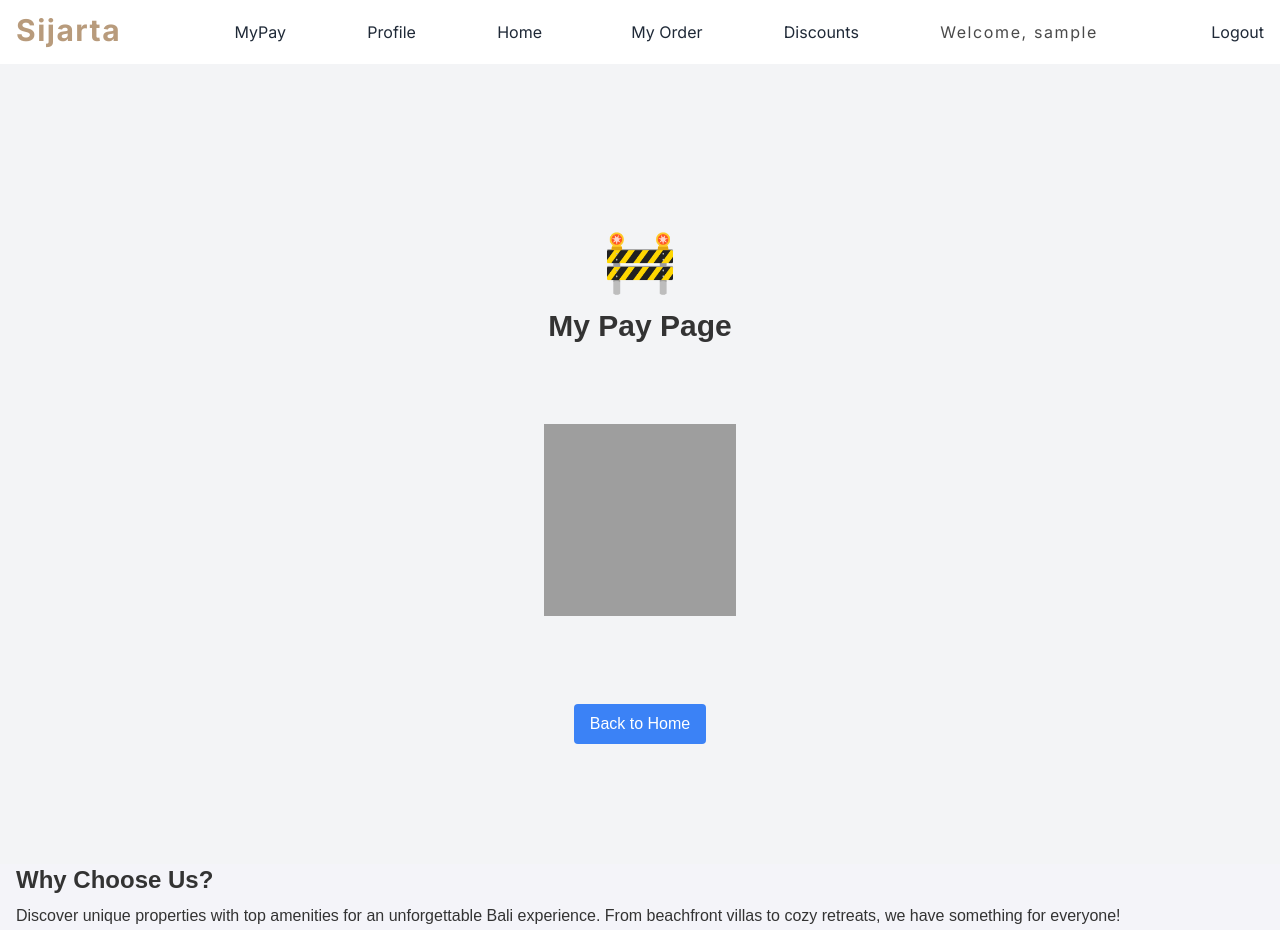
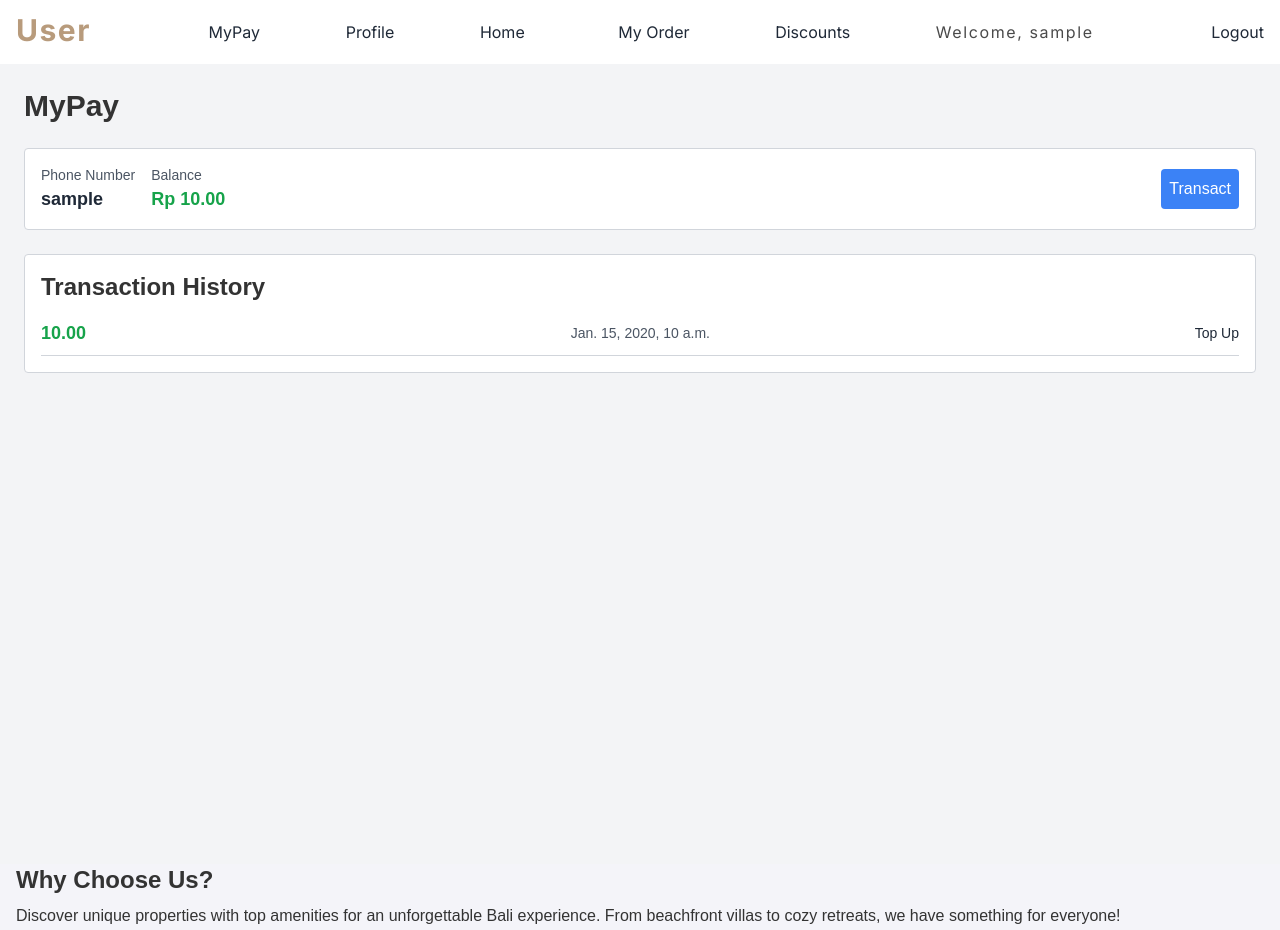
Before and after one commit to sugonamu/sijarta, a Django app: page /mypay/ in a window 1280 px wide. Shown: the top 930 px of the page. Run offline with Django 5.2, Linux system fonts and the light colour scheme; a user stored in the database is signed in; tables that the repository leaves empty hold one stand-in row (values such as "Sample post"); some libraries are stand-ins or nearby versions; grey boxes are pictures that could not be loaded.

Commit message:
a bunch added, a bunch changed, point is, red part works, kinda

```diff
--- a/main/templates/mypay.html
+++ b/main/templates/mypay.html
@@ -1,31 +1,53 @@
 {% extends 'base.html' %}
 
-{% block title %}Application Info{% endblock title %}
+{% block title %}MyPay{% endblock title %}
 
 {% block content %}
 {% include 'navbar.html' %}
-{% load static %}
 
-<div class="message-box flex flex-col items-center p-6 bg-gray-100 min-h-screen">
-    <br>
-    <br>
-    <br>
-    <br>
-    <br>
-    <br>
-    <div class="icon text-6xl mb-4">🚧</div>
-    <h1 class="text-3xl font-bold mb-2">My Pay Page</h1>
-    <br>
-    <br>
-    <br>
-    <img src="{% static 'image/pensive.gif' %}" alt="We're Really Sorry" class="w-48 h-48 mb-4"/>
-    <br>
-    <br>
-    <br>
-    <a href="{% url 'main:home' %}">
-        <button class="bg-blue-500 text-white py-2 px-4 rounded hover:bg-blue-600 transition duration-200">Back to Home</button>
-    </a>
-    <br>
+<div class="container mx-auto p-6 bg-gray-100 min-h-screen">
+    <h1 class="text-3xl font-bold mb-6">MyPay</h1>
+
+    <!-- Top Section -->
+    <div class="flex justify-between items-center border border-gray-300 p-4 rounded bg-white mb-6">
+        <div class="flex items-center space-x-4">
+            <div>
+                <label class="block text-sm font-medium text-gray-600">Phone Number</label>
+                <p class="text-lg font-bold text-gray-800">{{ user.username }}</p>
+            </div>
+            <div>
+                <label class="block text-sm font-medium text-gray-600">Balance</label>
+                <p class="text-lg font-bold text-green-600">Rp {{ balance }}</p>
+            </div>
+        </div>
+        <!-- Transact Button: Link to MyPay Transactions -->
+        <a href="{% url 'main:mypay_transactions' %}" class="p-2 bg-blue-500 text-white rounded hover:bg-blue-600">Transact</a>
+    </div>
+
+    <!-- Transaction History Section -->
+    <div class="border border-gray-300 rounded bg-white p-4">
+        <h2 class="text-2xl font-semibold mb-4">Transaction History</h2>
+        {% if transactions %}
+            <div class="space-y-4">
+                {% for transaction in transactions %}
+                <div class="flex justify-between items-center border-b border-gray-300 pb-2">
+                    <div>
+                        <p class="text-lg font-bold {% if transaction.amount < 0 %}text-red-600{% else %}text-green-600{% endif %}">
+                            {{ transaction.amount|floatformat:2 }}
+                        </p>
+                    </div>
+                    <div>
+                        <p class="text-sm text-gray-600">{{ transaction.timestamp }}</p>
+                    </div>
+                    <div>
+                        <p class="text-sm font-medium text-gray-800">{{ transaction.get_transaction_type_display }}</p>
+                    </div>
+                </div>
+                {% endfor %}
+            </div>
+        {% else %}
+            <p class="text-gray-600">No transactions found.</p>
+        {% endif %}
+    </div>
 </div>
-
 {% endblock content %}
--- a/main/urls.py
+++ b/main/urls.py
@@ -20,6 +20,13 @@ urlpatterns = [
     path('myorder/', views.myorder, name = 'myorder'),
     path('mypay/', views.mypay, name = 'mypay'),
     path('profile/', views.profile, name = 'profile'),
-
-
+    path('mypay/', views.mypay, name='mypay'),
+    path('mypay/transactions/', views.mypay_transactions, name='mypay_transactions'),
+    path('service_jobs/', views.service_jobs, name='service_jobs'),
+    path('service_job_status/', views.service_job_status, name='service_job_status'),
+    path('transact/', views.transact, name='transact'),
+    path('mypay_transactions/', views.mypay_transactions, name='mypay_transactions'),
+    path('managejob/', views.managejob, name='managejob'),
+    path('accept_order/<int:order_id>/', views.accept_order, name='accept_order'),
+    path('manage_order_status/', views.manage_order_status, name='manage_order_status'),
 ]
--- a/main/views.py
+++ b/main/views.py
@@ -1,18 +1,19 @@
-from django.shortcuts import render, redirect,get_object_or_404
+from django.shortcuts import render, redirect, get_object_or_404
 from django.contrib.auth import login, logout, authenticate
 from django.contrib import messages
 from .forms import LoginForm
-from .models import UserProfile,ServiceCategory,SubCategory,Testimonial
+from .models import UserProfile,ServiceCategory,SubCategory,Testimonial, MyPayTransaction, ServiceOrder, ServiceSession
 import datetime
-from django.shortcuts import render, redirect
 from django.contrib.auth.forms import UserCreationForm, AuthenticationForm
 from django.contrib.auth import authenticate, login, logout as auth_logout
-from django.contrib import messages
 from django.http import HttpResponseRedirect
 from django.urls import reverse
 from django.contrib.auth.decorators import login_required
 from django.db import IntegrityError
 from django.db.models import Q
+from decimal import Decimal
+from django.utils.timezone import now
+
 
 @login_required(login_url='/login/')
 def home(request):
@@ -174,8 +175,269 @@ def managejob(request):
 def myorder(request):
     return render(request, 'myorder.html')
 
-def mypay(request):
-    return render(request, 'mypay.html')
 
 def profile(request):
     return render(request, 'profile.html')
+
+@login_required(login_url='/login/')
+def mypay(request):
+    user_profile = UserProfile.objects.get(user=request.user)
+    transactions = user_profile.transactions.order_by('-timestamp')
+
+    context = {
+        'balance': user_profile.mypay_balance,
+        'transactions': transactions,
+    }
+    return render(request, 'mypay.html', context)
+
+@login_required
+def transact(request):
+    if request.method == "POST":
+        transaction_type = request.POST.get("transaction_type")
+        amount = Decimal(request.POST.get("amount", 0))
+
+        # Retrieve the user's profile
+        user_profile = UserProfile.objects.get(user=request.user)
+
+        if transaction_type == "Deposit":
+            # Add to balance
+            user_profile.mypay_balance += amount
+            user_profile.save()
+            messages.success(request, f"Successfully deposited Rp {amount:.2f}.")
+        elif transaction_type == "Withdraw":
+            if user_profile.mypay_balance >= amount:
+                # Deduct from balance
+                user_profile.mypay_balance -= amount
+                user_profile.save()
+                messages.success(request, f"Successfully withdrew Rp {amount:.2f}.")
+            else:
+                messages.error(request, "Insufficient balance for withdrawal.")
+
+    return redirect("main:mypay")
+
+@login_required(login_url='/login/')
+def mypay_transactions(request):
+    user_profile = UserProfile.objects.get(user=request.user)
+
+    if request.method == 'POST':
+        transaction_type = request.POST.get('transaction_type')
+
+        if transaction_type == 'TopUp':
+            amount = float(request.POST.get('amount', 0))
+            if amount > 0:
+                user_profile.mypay_balance += amount
+                user_profile.save()
+                MyPayTransaction.objects.create(
+                    user_profile=user_profile,
+                    transaction_type='TopUp',
+                    amount=amount
+                )
+                messages.success(request, "Top Up successful.")
+            else:
+                messages.error(request, "Invalid amount.")
+
+        elif transaction_type == 'Withdrawal':
+            amount = float(request.POST.get('amount', 0))
+            if amount > 0 and user_profile.mypay_balance >= amount:
+                user_profile.mypay_balance -= amount
+                user_profile.save()
+                MyPayTransaction.objects.create(
+                    user_profile=user_profile,
+                    transaction_type='Withdrawal',
+                    amount=amount
+                )
+                messages.success(request, "Withdrawal successful.")
+            else:
+                messages.error(request, "Insufficient balance or invalid amount.")
+
+        elif transaction_type == 'Transfer':
+            recipient_phone = request.POST.get('recipient_phone')
+            amount = float(request.POST.get('amount', 0))
+            try:
+                recipient_user = UserProfile.objects.get(user__username=recipient_phone)
+                if amount > 0 and user_profile.mypay_balance >= amount:
+                    user_profile.mypay_balance -= amount
+                    recipient_user.mypay_balance += amount
+                    user_profile.save()
+                    recipient_user.save()
+                    MyPayTransaction.objects.create(
+                        user_profile=user_profile,
+                        transaction_type='Transfer',
+                        amount=-amount
+                    )
+                    MyPayTransaction.objects.create(
+                        user_profile=recipient_user,
+                        transaction_type='Transfer',
+                        amount=amount
+                    )
+                    messages.success(request, "Transfer successful.")
+                else:
+                    messages.error(request, "Insufficient balance or invalid amount.")
+            except UserProfile.DoesNotExist:
+                messages.error(request, "Recipient not found.")
+
+        return redirect('main:mypay')
+
+    # Render the MyPay Transactions form on GET request
+    service_sessions = ServiceSession.objects.filter(user=request.user) if hasattr(request.user, 'service_sessions') else []
+    context = {
+        'user': request.user,
+        'balance': user_profile.mypay_balance,
+        'date': now(),
+        'service_sessions': service_sessions,
+    }
+    return render(request, 'mypay_transactions.html', context)
+
+
+@login_required(login_url='/login/')
+def service_jobs(request):
+    user_profile = UserProfile.objects.get(user=request.user)
+
+    # Ensure the worker only sees jobs for their registered subcategories
+    # and orders that are 'Looking for Nearby Worker'
+    available_orders = ServiceOrder.objects.filter(
+        subcategory__in=user_profile.subcategories.all(),
+        status='Looking for Nearby Worker'
+    )
+
+    if request.method == 'POST':
+        order_id = request.POST.get('order_id')
+        try:
+            order = ServiceOrder.objects.get(id=order_id)
+            if order.status == 'Looking for Nearby Worker':
+                order.worker = user_profile
+                order.status = 'Waiting for Worker to Depart'
+                order.save()
+                messages.success(request, "Order accepted successfully.")
+            else:
+                messages.error(request, "Order is no longer available.")
+        except ServiceOrder.DoesNotExist:
+            messages.error(request, "Order not found.")
+        return redirect('main:service_jobs')
+
+    context = {
+        'available_orders': available_orders,
+    }
+    return render(request, 'service_jobs.html', context)
+
+
+@login_required(login_url='/login/')
+def service_job_status(request):
+    user_profile = UserProfile.objects.get(user=request.user)
+
+    # Fetch active orders for the worker
+    active_orders = ServiceOrder.objects.filter(
+        worker=user_profile
+    ).exclude(status__in=['Order Completed', 'Order Canceled'])
+
+    if request.method == 'POST':
+        order_id = request.POST.get('order_id')
+        action = request.POST.get('action')
+        try:
+            order = ServiceOrder.objects.get(id=order_id, worker=user_profile)
+            if action == 'Arrived at Location' and order.status == 'Waiting for Worker to Depart':
+                order.status = 'Worker Arrived at Location'
+            elif action == 'Providing Service' and order.status == 'Worker Arrived at Location':
+                order.status = 'Service in Progress'
+            elif action == 'Service Completed' and order.status == 'Service in Progress':
+                order.status = 'Order Completed'
+                # Handle automatic payment transfer to worker (Trigger 4)
+                order.worker.mypay_balance += order.total_payment
+                order.worker.save()
+                MyPayTransaction.objects.create(
+                    user_profile=order.worker,
+                    transaction_type='ServicePayment',
+                    amount=order.total_payment
+                )
+            else:
+                messages.error(request, "Invalid action.")
+                return redirect('main:service_job_status')
+            order.save()
+            messages.success(request, f"Order status updated to {order.status}.")
+        except ServiceOrder.DoesNotExist:
+            messages.error(request, "Order not found.")
+        return redirect('main:service_job_status')
+
+    context = {
+        'active_orders': active_orders,
+    }
+    return render(request, 'service_job_status.html', context)
+
+
+@login_required(login_url='/login/')
+def managejob(request):
+    # Get worker's subcategories
+    user_profile = UserProfile.objects.get(user=request.user)
+    worker_subcategories = user_profile.subcategories.all()
+
+    # Filter categories and subcategories
+    selected_category = request.GET.get('category')
+    selected_subcategory = request.GET.get('subcategory')
+
+    categories = ServiceCategory.objects.filter(subcategories__in=worker_subcategories).distinct()
+    subcategories = SubCategory.objects.filter(id__in=worker_subcategories)
+
+    orders = ServiceOrder.objects.filter(
+        subcategory__in=worker_subcategories,
+        status='Looking for Nearby Worker'
+    )
+
+    if selected_category:
+        orders = orders.filter(subcategory__category_id=selected_category)
+    if selected_subcategory:
+        orders = orders.filter(subcategory_id=selected_subcategory)
+
+    context = {
+        'categories': categories,
+        'subcategories': subcategories,
+        'orders': orders,
+    }
+    return render(request, 'manage_job.html', context)
+
+@login_required
+def accept_order(request, order_id):
+    # Worker accepts the order
+    order = get_object_or_404(ServiceOrder, id=order_id, status='Looking for Nearby Worker')
+    order.status = 'Waiting for Nearby Worker'
+    order.worker = request.user.userprofile
+    order.save()
+    messages.success(request, "Order accepted successfully!")
+    return redirect('main:managejob')
+
+@login_required(login_url='/login/')
+def manage_order_status(request):
+    user_profile = request.user.userprofile
+
+    # Ensure the user is a worker
+    if user_profile.role != 'worker':
+        messages.error(request, "You are not authorized to view this page.")
+        return redirect('main:home')
+
+    # Fetch orders assigned to the worker
+    orders = ServiceOrder.objects.filter(worker=user_profile).exclude(status__in=['Order Completed', 'Order Canceled'])
+
+    # Update order status if a POST request is made
+    if request.method == 'POST':
+        order_id = request.POST.get('order_id')
+        action = request.POST.get('action')
+        try:
+            order = ServiceOrder.objects.get(id=order_id, worker=user_profile)
+            if action == 'Arrived at Location' and order.status == 'Waiting for Worker to Depart':
+                order.status = 'Worker Arrived at Location'
+            elif action == 'Providing Service' and order.status == 'Worker Arrived at Location':
+                order.status = 'Service in Progress'
+            elif action == 'Service Completed' and order.status == 'Service in Progress':
+                order.status = 'Order Completed'
+            else:
+                messages.error(request, "Invalid action or order status.")
+                return redirect('main:manage_order_status')
+            order.save()
+            messages.success(request, f"Order status updated to: {order.status}.")
+        except ServiceOrder.DoesNotExist:
+            messages.error(request, "Order not found or not assigned to you.")
+        return redirect('main:manage_order_status')
+
+    context = {
+        'orders': orders,
+    }
+    return render(request, 'manage_order_status.html', context)
--- a/templates/navbar.html
+++ b/templates/navbar.html
@@ -60,7 +60,15 @@
 <nav class="bg-white text-gray-800 p-4 flex justify-between items-center shadow-lg">
     <div class="flex items-center">
         <span class="self-center text-xl font-bold text-gray-800">
-            <span style="font-size: 1.5em; color: #B89B7C;">Sijarta</span>
+            {% if user.is_authenticated %}
+                {% if user.userprofile.role == 'worker' %}
+                    <span style="font-size: 1.5em; color: #B89B7C;">Worker</span>
+                {% elif user.userprofile.role == 'user' %}
+                    <span style="font-size: 1.5em; color: #B89B7C;">User</span>
+                {% endif %}
+            {% else %}
+                <span style="font-size: 1.5em; color: #B89B7C;">Sijarta</span>
+            {% endif %}
         </span>
     </div>
 
@@ -70,8 +78,8 @@
 
             {% if user.userprofile.role == 'worker' %}
                 <a href="{% url 'main:worker' %}" class="mr-2">Home</a>
-                <a href="{% url 'main:manageorder' %}" class="text-gray-800 hover:text-gray-600 transition duration-200">Manage Order Status</a>
-                <a href="{% url 'main:managejob' %}" class="text-gray-800 hover:text-gray-600 transition duration-200">Manage my Job</a>
+                <a href="{% url 'main:manage_order_status' %}" class="text-gray-800 hover:text-gray-600 transition duration-200">Manage Order Status</a>
+                <a href="{% url 'main:managejob' %}" class="text-gray-800 hover:text-gray-600 transition duration-200">Manage My Job</a>
             {% elif user.userprofile.role == 'user' %}
                 <a href="{% url 'main:success' %}" class="mr-2">Home</a>
                 <a href="{% url 'main:myorder' %}" class="text-gray-800 hover:text-gray-600 transition duration-200">My Order</a>
```
Also changed, not shown: main/models.py (+40 -0 lines), main/templates/manage_job.html (added, +66 -0 lines), main/templates/manage_order_status.html (added, +46 -0 lines), main/templates/managejob.html (deleted, +0 -31 lines), main/templates/mypay_transactions.html (added, +114 -0 lines), main/templates/service_jobs.html (added, +38 -0 lines), main/migrations/0001_initial.py, main/migrations/0002_profile.py (deleted), main/migrations/0003_userprofile_delete_profile_delete_user.py (deleted), main/migrations/0004_alter_userprofile_role.py (deleted), main/migrations/0005_servicecategory_subcategory.py (deleted), main/migrations/0006_subcategory_workers_testimonial.py (deleted), main/migrations/0007_servicesession.py (deleted).
